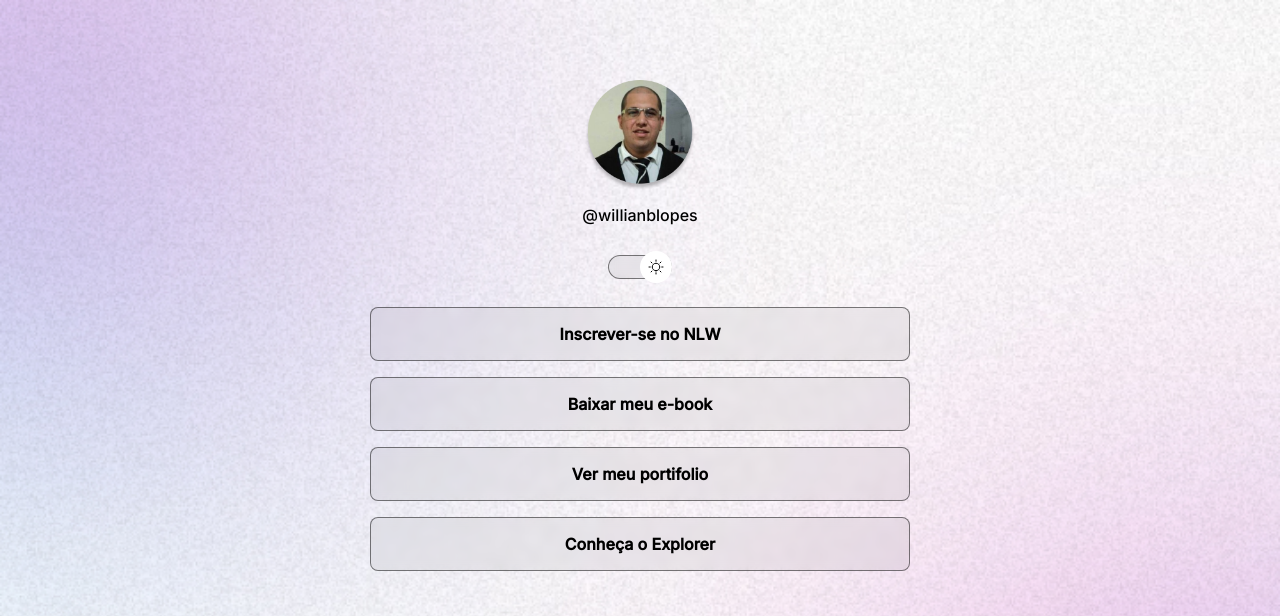
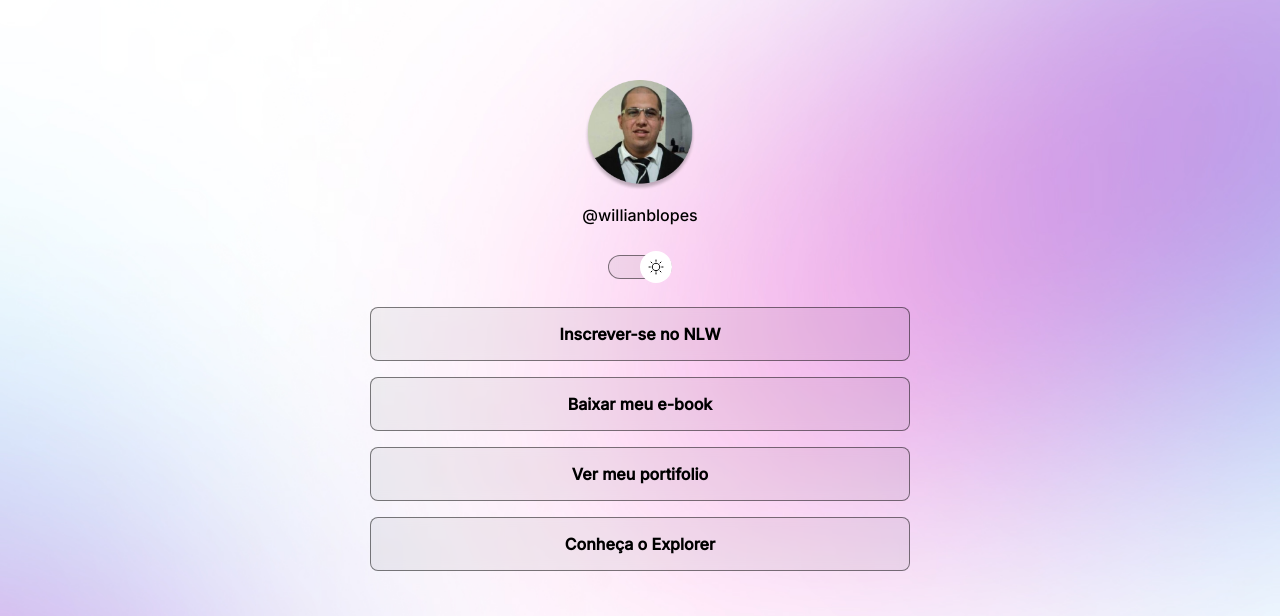
Before and after one commit to willianblopes/projetodiscover, a plain HTML site: page index.html in a window 1280 px wide. Shown: the top 616 px of the page. Drawn offline with nearby package versions, Linux system fonts and the light colour scheme.

Commit message:
change background based on media queries

```diff
--- a/style.css
+++ b/style.css
@@ -34,6 +34,7 @@ body {
   */
   /*utilizando atalhos ( short hand ) */
   background: var(--bg-url) no-repeat top center/cover;
+  height: 100vh;
 }
 
 body * {
@@ -156,3 +157,13 @@ footer {
   text-align: center;
   font-size: 14px;
 }
+
+@media (min-width: 700px) {
+  :root {
+    --bg-url: url(./assets/assets/bg-desktop.jpg)
+  }
+
+  .light {
+    --bg-url: url(./assets/assets/bg-desktop-light.jpg)
+  }
+}
```
